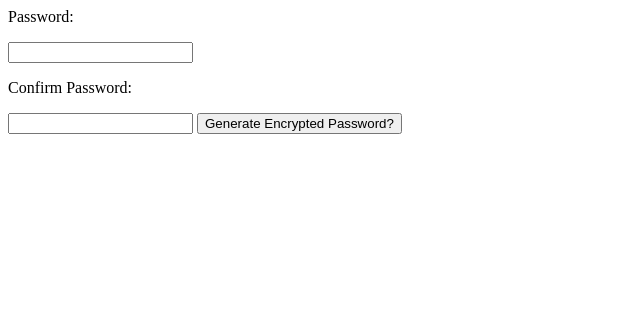
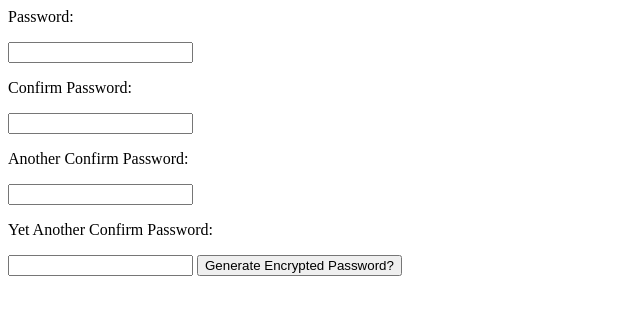
Before and after one commit to cesarg2199/Password-Generator, a plain HTML site: page index.html in a window 1280 px wide. Shown: the whole page, without its empty margins (0-640 px from the left). Drawn offline with Linux system fonts and the light colour scheme.

Commit message:
Example of v1.1

```diff
--- a/index.html
+++ b/index.html
@@ -1,7 +1,9 @@
 <html>
   <body>
-    <p>Password:</p><input type="password" id="p"><br />
-    <p>Confirm Password:</p><input type="password" id="cp">
+    <p>Password:</p><input type="text" class="password"><br />
+    <p>Confirm Password:</p><input type="text" class="c_password "><br />
+    <p>Another Confirm Password:</p><input type="text" class="c_password "><br />
+    <p>Yet Another Confirm Password:</p><input type="text" class="c_password ">
     <button id="button">Generate Encrypted Password?</button>
     <p id="getter"></p>
   </body>
```
